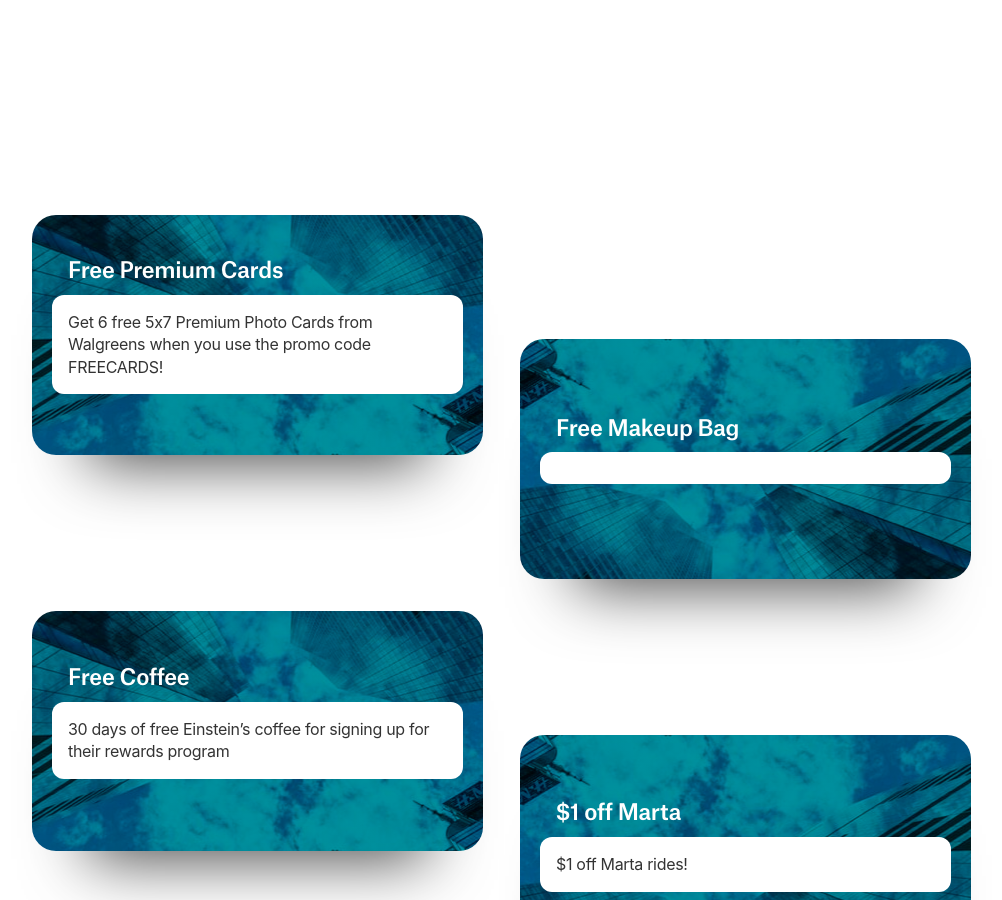
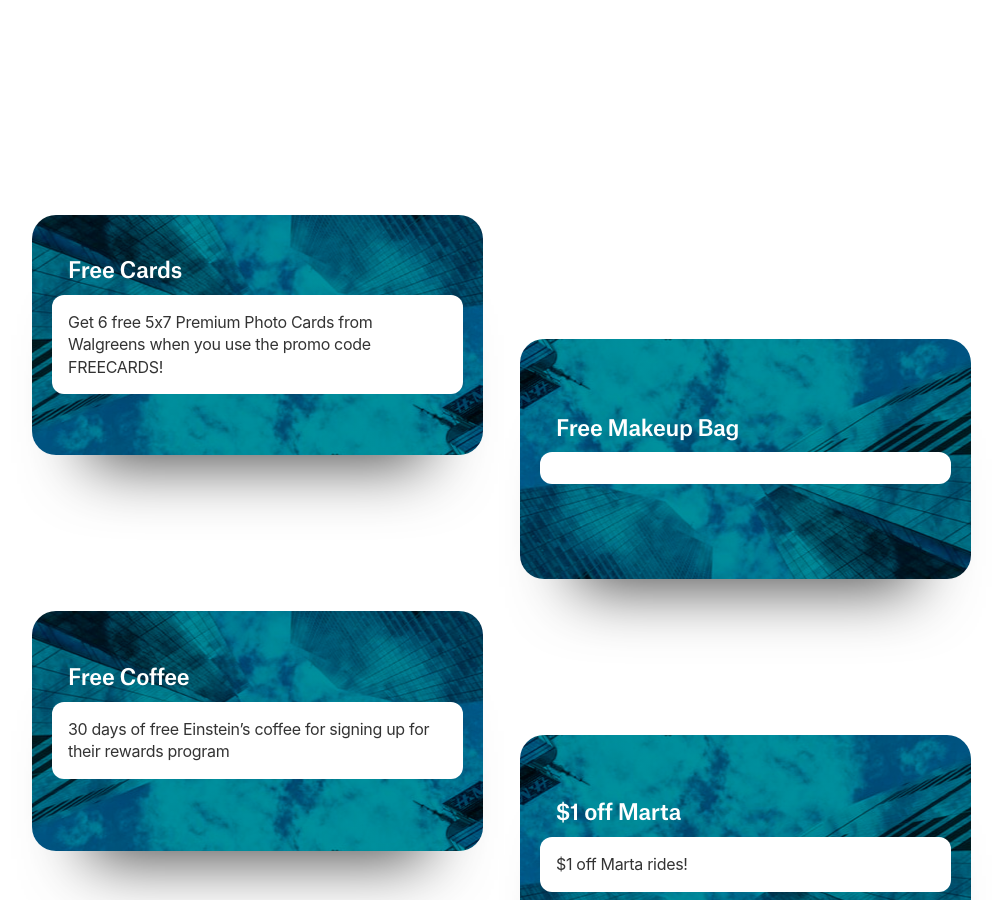
Before and after one commit to ohiosveryown/atldeals, a Jekyll site: the page built from index.html, in a window 1280 px wide and 900 px high, scrolled down 314 px. Shown: the whole window, without its empty margins (139-1141 px from the left). Built offline with Jekyll 4.4.1, drawn with Linux system fonts in a browser that asks for light colours; nearby versions of some CDN libraries.

Commit message:
Updated Free Premium Cards

```diff
--- a/_posts/2019-09-12-free-premium-cards.markdown
+++ b/_posts/2019-09-12-free-premium-cards.markdown
@@ -1,5 +1,5 @@
 ---
-title: Free Premium Cards
+title: Free Cards
 date: 2019-09-12 14:20:00 Z
 permalink: walgreenscard
 categories:
```
Also changed, not shown: other parts of _posts/2019-09-12-free-premium-cards.markdown (+1 -0 lines).
